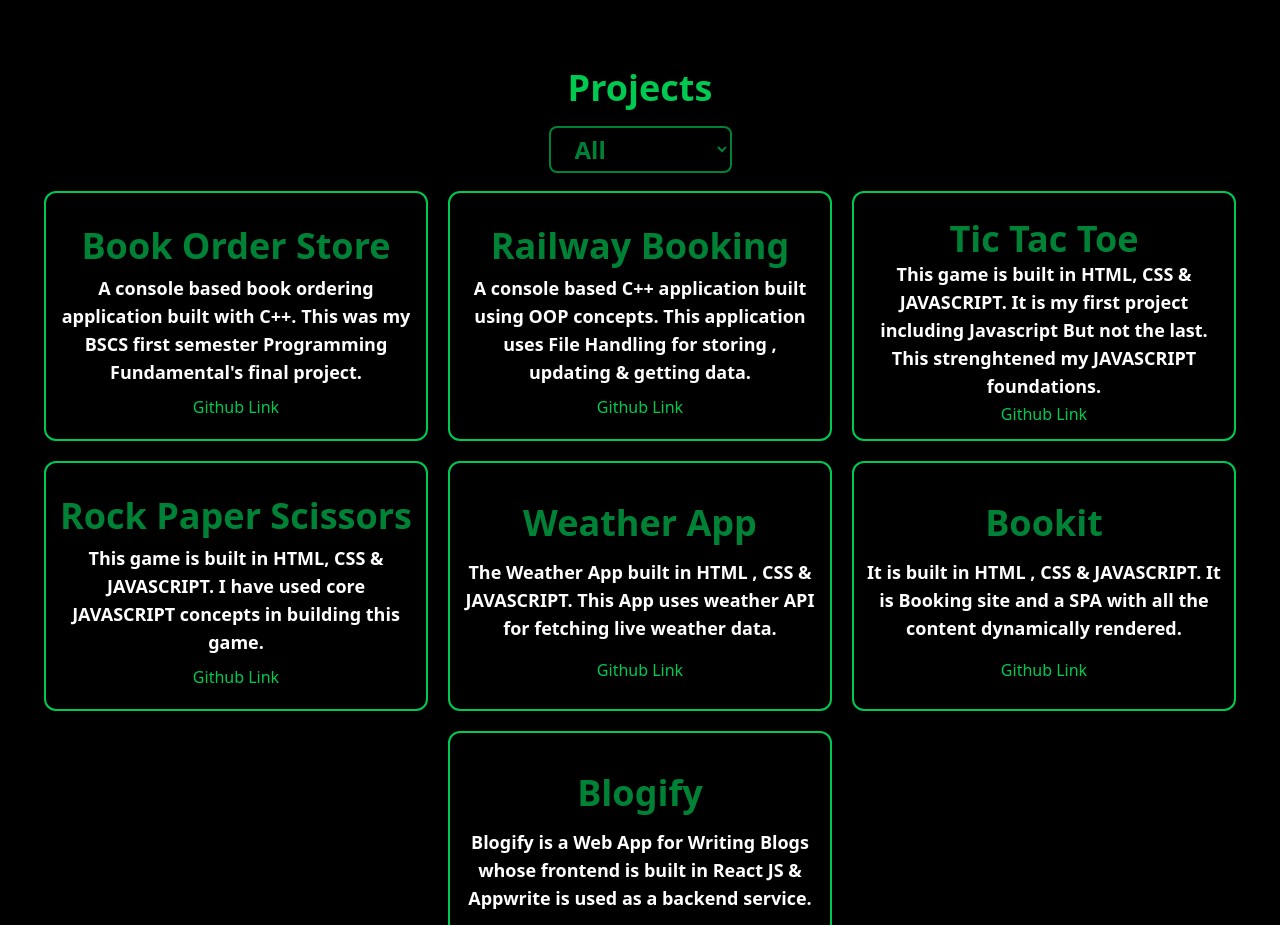
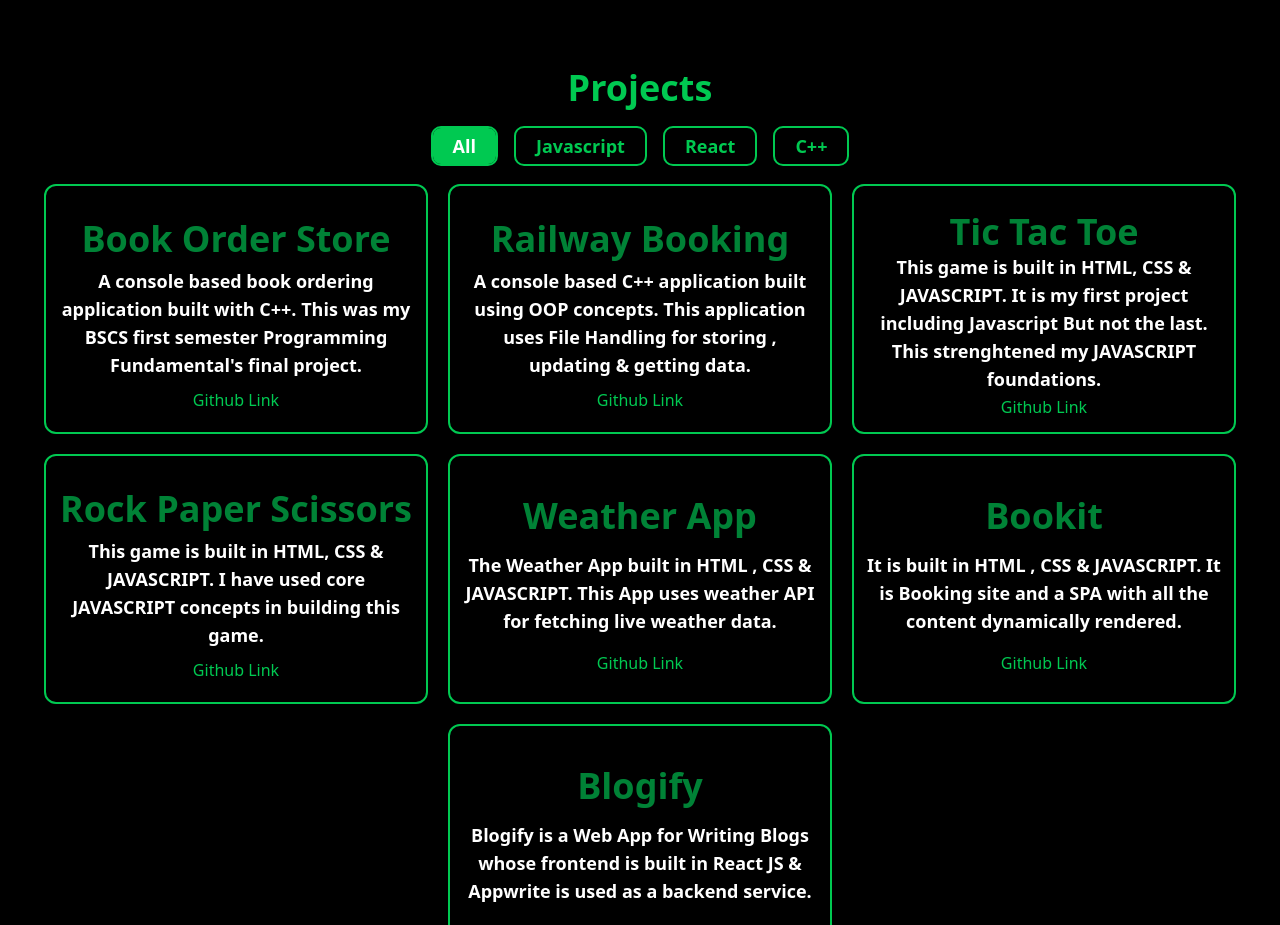
Before and after one commit to Zulkifal05/PersonalPortfolio, a React (Vite) app: page / in a window 1280 px wide. Shown: the part 1140-2065 px from the top of the page. Built offline with nearby package versions, Linux system fonts and the light colour scheme.

Commit message:
Filter buttons at projects section UI updated

```diff
--- a/src/components/Projects.jsx
+++ b/src/components/Projects.jsx
@@ -3,36 +3,45 @@ import { ProjectsArray } from '../../public/Projects'
 import ProjectCard from './ProjectCard'
 
 const Projects = ({ProjectsReference}) => {
-  let [selectValue,setSelectValue] = useState("All");
+  let [btnsValue,setBtnsValue] = useState("All");
   let [projects,setProjects] = useState(ProjectsArray);
   let [projectsToShow,setProjectsToShow] = useState(ProjectsArray);
 
   useEffect(() => {
-    if(selectValue === "All") {
+    if(btnsValue === "All") {
       setProjectsToShow(ProjectsArray);
     }
     else {
-      setProjectsToShow(projects.filter((project) => project.Type === selectValue))
+      setProjectsToShow(projects.filter((project) => project.Type === btnsValue))
     }
-  },[selectValue])
+  },[btnsValue])
 
-  function OnSelectChange(e) {
-    setSelectValue(e.target.value);
+  function AllBtnClick() {
+    setBtnsValue("All");
+  }
+
+  function JavascriptBtnClick() {
+    setBtnsValue("Javascript");
+  }
+
+  function ReacttBtnClick() {
+    setBtnsValue("React");
+  }
+
+  function CppBtnClick() {
+    setBtnsValue("C++");
   }
 
   return (
     <div ref={ProjectsReference}  className='mt-13 pt-20'>
       <h1 className='text-green-500 font-bold text-center text-4xl'>Projects</h1>
       <div className='flex items-center justify-center mt-5'>
-        <select
-        onChange={(e) => OnSelectChange(e)}
-        value={selectValue}
-        className='border-none outline-2 outline-green-700 text-green-700 px-5 py-1 text-2xl rounded-md font-bold'>
-          <option value="All">All</option>
-          <option value="Javascript">Javascript</option>
-          <option value="React">React</option>
-          <option value="C++">C++</option>
-        </select>
+        <div className='flex items-center justify-center gap-5 flex-wrap'>
+          <button className={`text-green-500 border-none outline-2 outline-green-500 py-1 px-5 rounded-lg font-bold text-lg cursor-pointer ${ btnsValue === "All" ? "bg-green-500 text-white" : "" }`} onClick={AllBtnClick}>All</button>
+          <button className={`text-green-500 border-none outline-2 outline-green-500 py-1 px-5 rounded-lg font-bold text-lg cursor-pointer ${ btnsValue === "Javascript" ? "bg-green-500 text-white" : "" }`} onClick={JavascriptBtnClick}>Javascript</button>
+          <button className={`text-green-500 border-none outline-2 outline-green-500 py-1 px-5 rounded-lg font-bold text-lg cursor-pointer ${ btnsValue === "React" ? "bg-green-500 text-white" : "" }`} onClick={ReacttBtnClick}>React</button>
+          <button className={`text-green-500 border-none outline-2 outline-green-500 py-1 px-5 rounded-lg font-bold text-lg cursor-pointer ${ btnsValue === "C++" ? "bg-green-500 text-white" : "" }`} onClick={CppBtnClick}>C++</button>
+        </div>
       </div>
       <div className='flex gap-5 mt-5 flex-wrap justify-center items-center'>
         {projectsToShow && projectsToShow.map((project) => <ProjectCard key={project.title} projectDescription={project}/>)}
```
